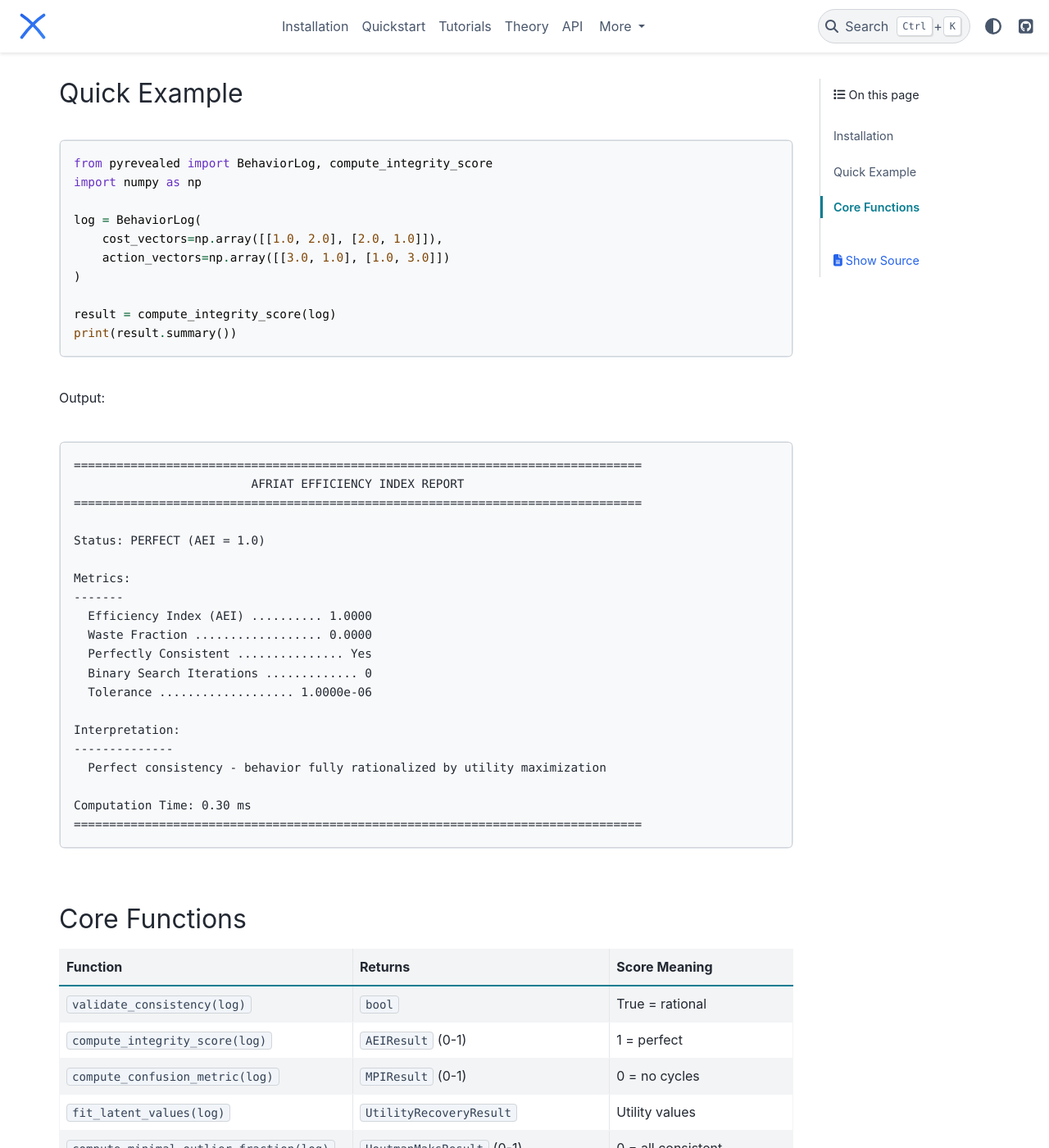
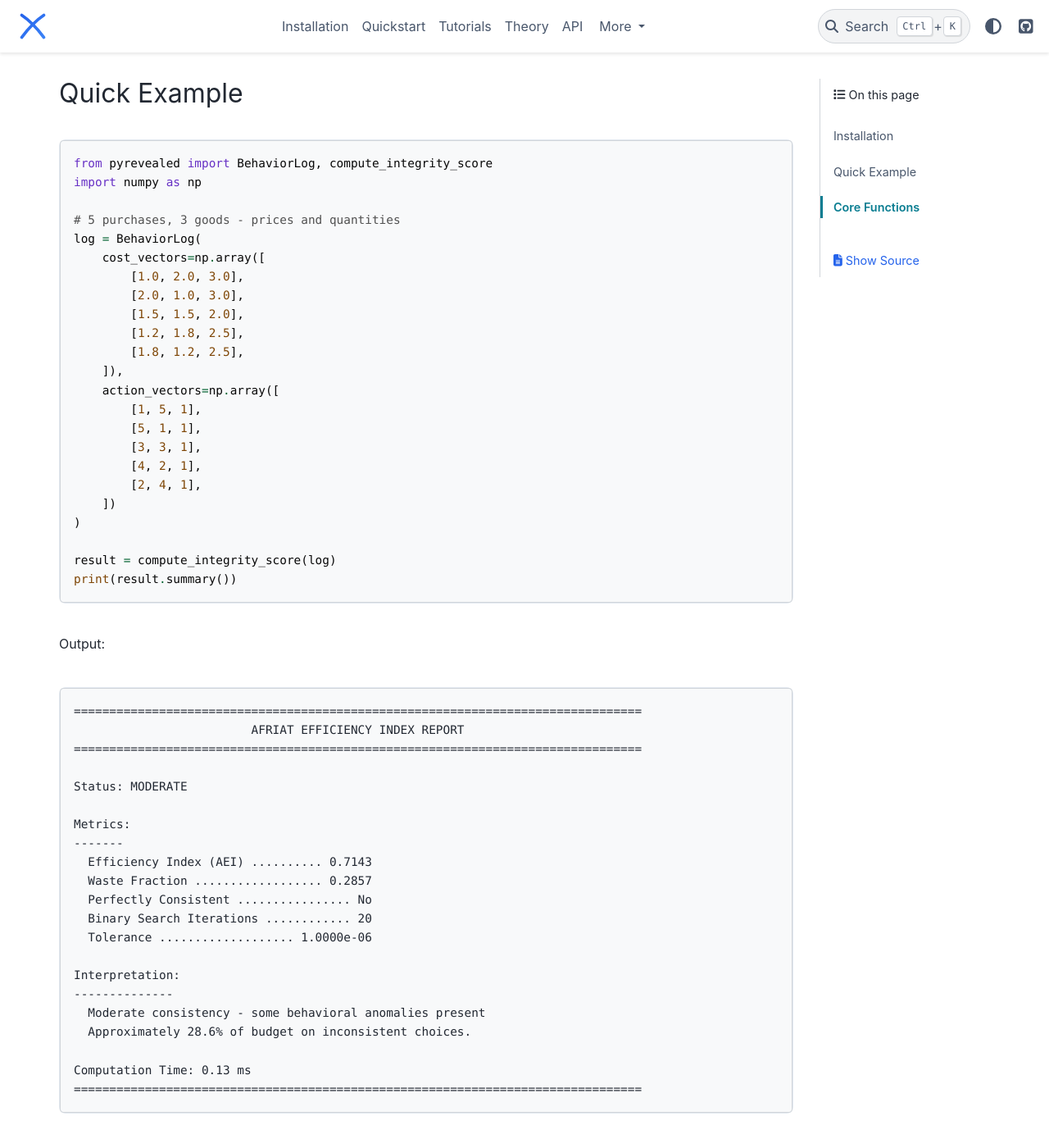
Before and after one commit to rawatpranjal/PyRevealed, a Sphinx documentation site: the page built from docs/index.rst, in a window 1280 px wide and 1400 px high, scrolled down 1221 px. Shown: the whole window at 82% size. Built offline with Sphinx 7.4.7 and the PyData theme 0.15.4, drawn with Linux system fonts in a browser that asks for light colours.

Commit message:
Richer front page example with inconsistent behavior (AEI=0.71)
Co-Authored-By: Claude Opus 4.5 <noreply@anthropic.com>

```diff
--- a/docs/index.rst
+++ b/docs/index.rst
@@ -68,9 +68,22 @@ Quick Example
    from pyrevealed import BehaviorLog, compute_integrity_score
    import numpy as np
 
+   # 5 purchases, 3 goods - prices and quantities
    log = BehaviorLog(
-       cost_vectors=np.array([[1.0, 2.0], [2.0, 1.0]]),
-       action_vectors=np.array([[3.0, 1.0], [1.0, 3.0]])
+       cost_vectors=np.array([
+           [1.0, 2.0, 3.0],
+           [2.0, 1.0, 3.0],
+           [1.5, 1.5, 2.0],
+           [1.2, 1.8, 2.5],
+           [1.8, 1.2, 2.5],
+       ]),
+       action_vectors=np.array([
+           [1, 5, 1],
+           [5, 1, 1],
+           [3, 3, 1],
+           [4, 2, 1],
+           [2, 4, 1],
+       ])
    )
 
    result = compute_integrity_score(log)
@@ -84,21 +97,22 @@ Output:
                             AFRIAT EFFICIENCY INDEX REPORT
    ================================================================================
 
-   Status: PERFECT (AEI = 1.0)
+   Status: MODERATE
 
    Metrics:
    -------
-     Efficiency Index (AEI) .......... 1.0000
-     Waste Fraction .................. 0.0000
-     Perfectly Consistent ............... Yes
-     Binary Search Iterations ............. 0
+     Efficiency Index (AEI) .......... 0.7143
+     Waste Fraction .................. 0.2857
+     Perfectly Consistent ................ No
+     Binary Search Iterations ............ 20
      Tolerance ................... 1.0000e-06
 
    Interpretation:
    --------------
-     Perfect consistency - behavior fully rationalized by utility maximization
+     Moderate consistency - some behavioral anomalies present
+     Approximately 28.6% of budget on inconsistent choices.
 
-   Computation Time: 0.30 ms
+   Computation Time: 0.13 ms
    ================================================================================
 
 Core Functions
```
